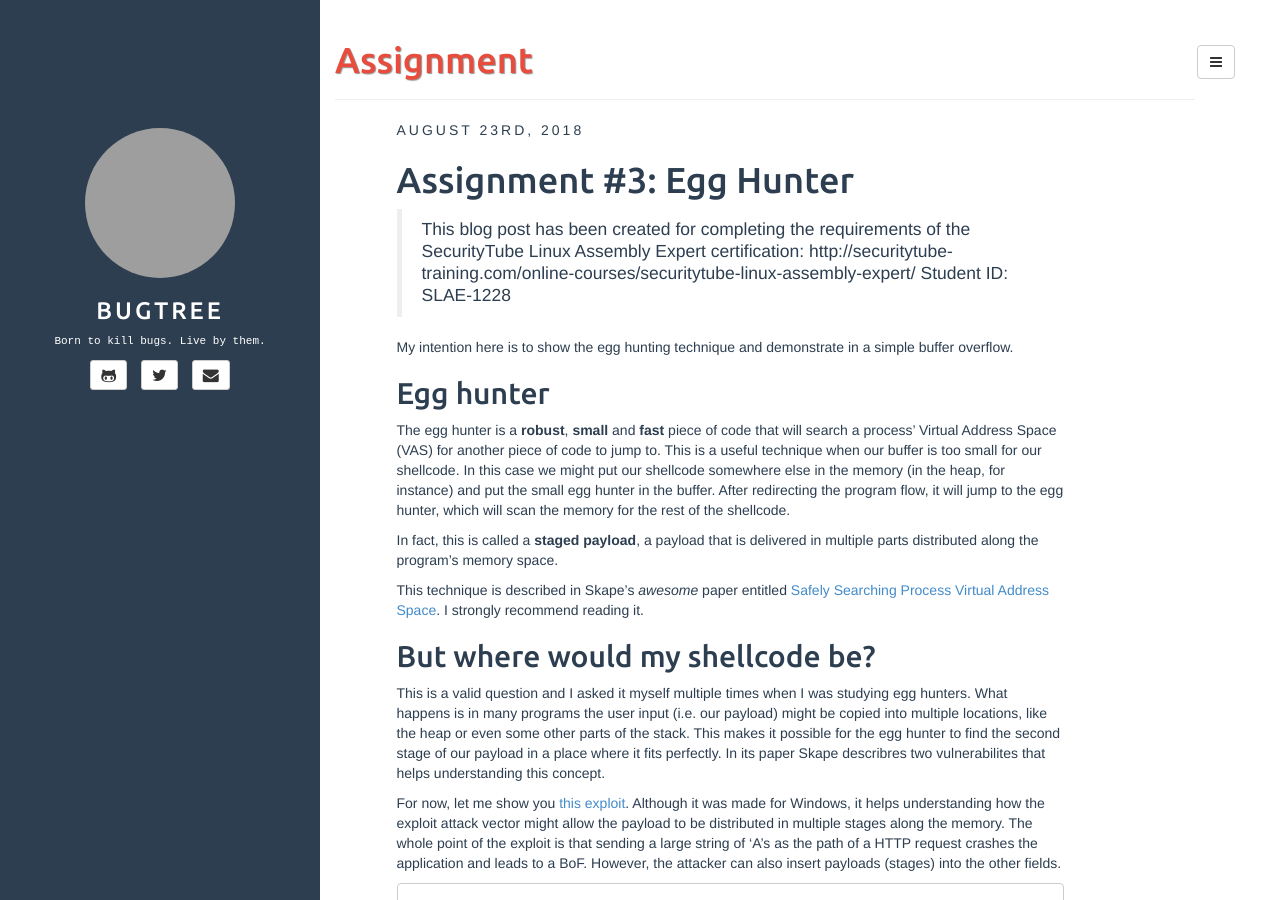
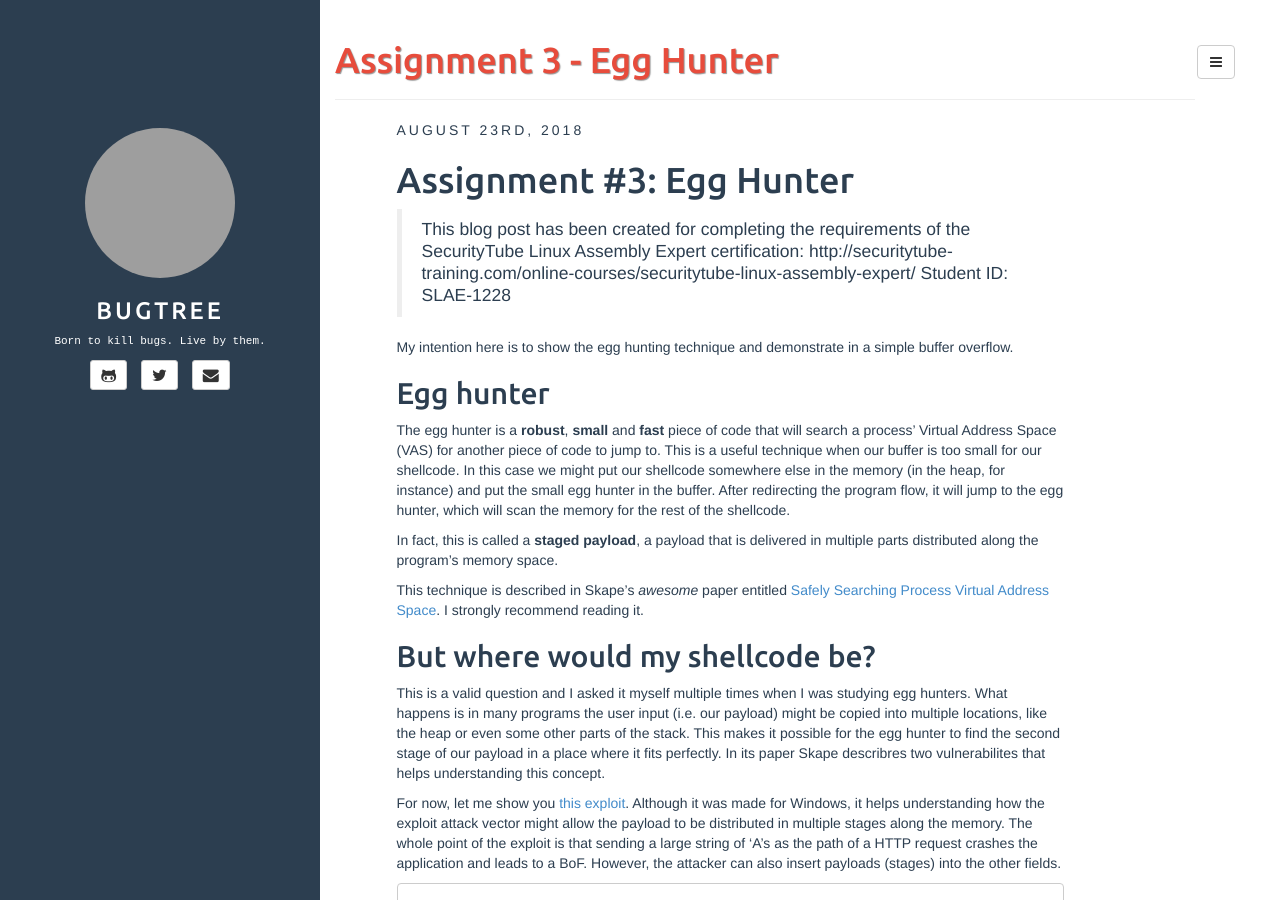
Before and after one commit to marcosValle/marcosValle.github.io, a Jekyll site: the page built from _posts/2018-08-23-egg-hunter.md, in a window 1280 px wide and 900 px high. Built offline with Jekyll 4.4.1, drawn with Linux system fonts in a browser that asks for light colours; comment, search, counter and statistics services are not loaded; grey boxes are pictures that could not be loaded.

Commit message:
Update 2018-08-23-egg-hunter.md

```diff
--- a/_posts/2018-08-23-egg-hunter.md
+++ b/_posts/2018-08-23-egg-hunter.md
@@ -1,6 +1,6 @@
 ---
 layout: post
-title: Assignment #2: Reverse Shell TCP
+title: Assignment 3 - Egg Hunter
 categories: [re,exploit]
 tags: [slae, osce]
 fullview: false
```
